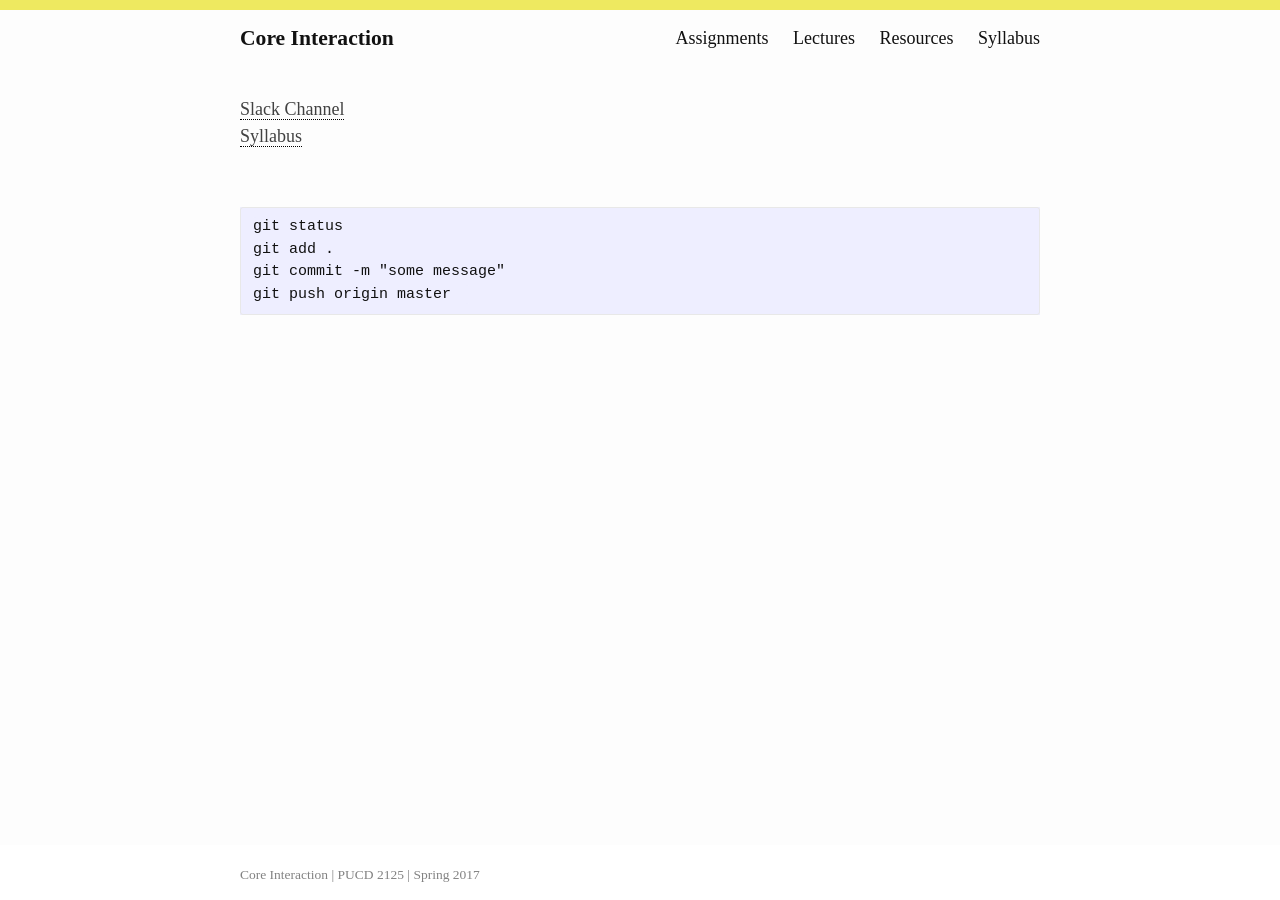
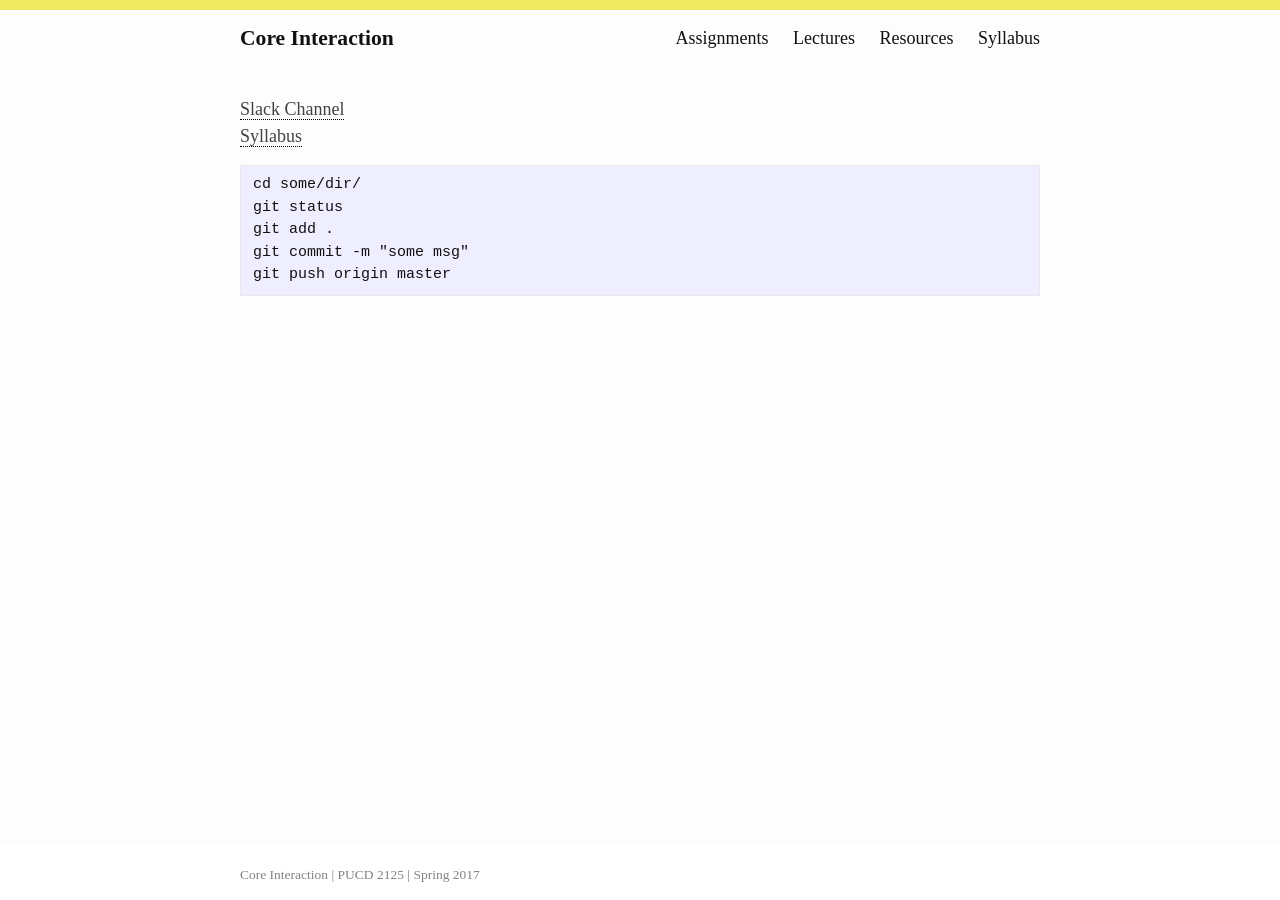
Before and after one commit to nitzan/ci, a Jekyll site: the page built from resources.md, in a window 1280 px wide. Built offline with Jekyll 4.4.1, drawn with Linux system fonts in a browser that asks for light colours; some web fonts are replaced.

Commit message:
resources page edit

```diff
--- a/resources.md
+++ b/resources.md
@@ -10,10 +10,11 @@ permalink: /about/
 [Syllabus](http://files.bryantwells.com/core-interaction_syllabus.pdf)
 
 
-<br>
+
 ~~~
+cd some/dir/
 git status
 git add .
-git commit -m "some message"
+git commit -m "some msg"
 git push origin master
 ~~~
```
